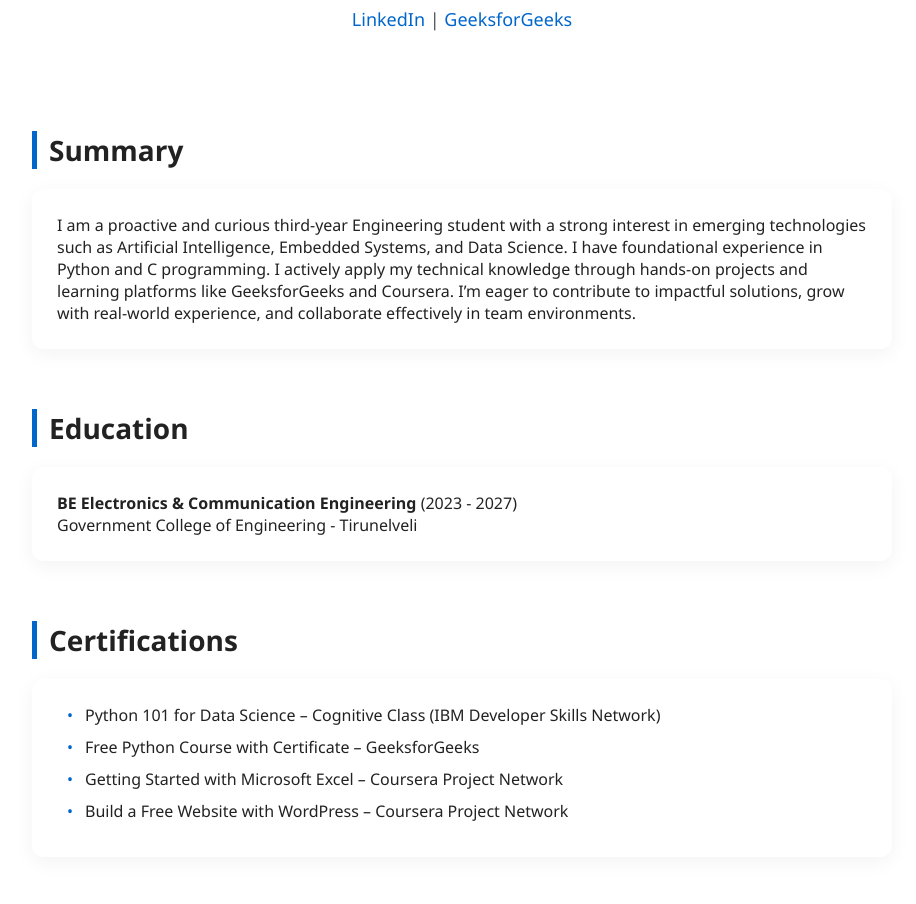
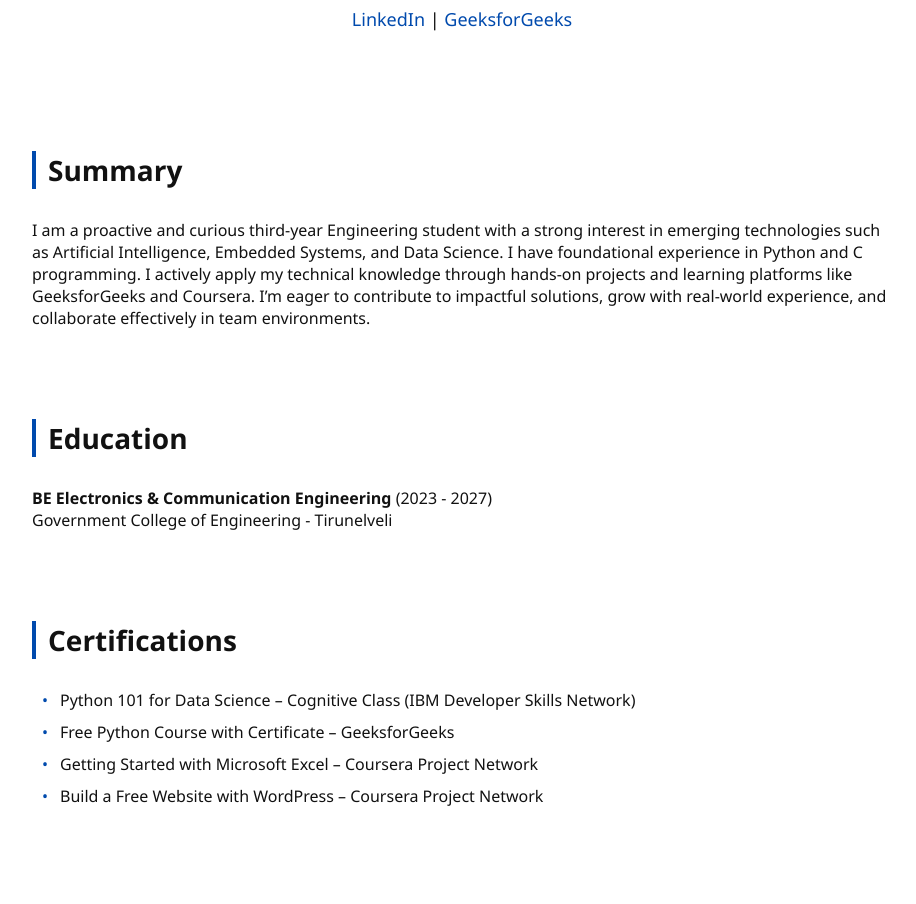
Before and after one commit to ashihasv28/Portfolio1, a plain HTML site: page index.html in a window 1280 px wide. Shown: the part 174-1078 px from the top of the page, without its empty margins (178-1094 px from the left). Drawn offline with Linux system fonts and the light colour scheme.

Commit message:
Refactor CSS styles for better visual design
Updated styles for improved aesthetics and readability.

```diff
--- a/index.html
+++ b/index.html
@@ -15,8 +15,8 @@
     }
 
     body {
-            background: #ffffff;
-            color: #222;
+        background: transparent;
+        color: #111;
         overflow-x: hidden;
     }
 
@@ -28,17 +28,18 @@
         width: 100%;
         height: 100%;
         z-index: -2;
-            opacity: 0.08; /* watermark effect */
+        opacity: 0.12; /* slightly visible watermark */
     }
 
-        /* Subtle overlay to improve readability */
+    /* Light blur layer (NOT white) */
     .overlay {
         position: fixed;
         top: 0;
         left: 0;
         width: 100%;
         height: 100%;
-            background: rgba(255,255,255,0.85);
+        backdrop-filter: blur(2px);
+        background: rgba(255,255,255,0.05); /* almost invisible */
         z-index: -1;
     }
 
@@ -55,33 +56,34 @@
     header p {
         margin-top: 10px;
         font-size: 18px;
-            color: #555;
     }
 
     header a {
-            color: #0066cc;
+        color: #004aad;
         text-decoration: none;
+        font-weight: 500;
     }
 
     section {
         max-width: 900px;
-            margin: 60px auto;
+        margin: 80px auto;
         padding: 0 20px;
     }
 
     h2 {
         font-size: 28px;
         margin-bottom: 20px;
-            border-left: 5px solid #0066cc;
+        border-left: 4px solid #004aad;
         padding-left: 12px;
     }
 
+    /* REMOVE WHITE CARDS */
     .card {
-            background: rgba(255,255,255,0.75);
-            backdrop-filter: blur(6px);
-            padding: 25px;
-            border-radius: 12px;
-            box-shadow: 0 5px 20px rgba(0,0,0,0.05);
+        background: transparent;
+        backdrop-filter: none;
+        padding: 10px 0;
+        border-radius: 0;
+        box-shadow: none;
     }
 
     ul {
@@ -99,7 +101,7 @@
         content: "•";
         position: absolute;
         left: 0;
-            color: #0066cc;
+        color: #004aad;
     }
 
     .skills-grid {
@@ -109,9 +111,10 @@
     }
 
     .skill {
-            background: #f3f6fa;
+        background: transparent;
+        border: 1px solid rgba(0,0,0,0.15);
         padding: 10px 15px;
-            border-radius: 8px;
+        border-radius: 6px;
         text-align: center;
         font-weight: 500;
     }
@@ -120,7 +123,6 @@
         text-align: center;
         padding: 40px;
         font-size: 14px;
-            color: #666;
     }
 
     @media (max-width: 600px) {
```
Lines whose indentation alone changed are shown as unchanged.
